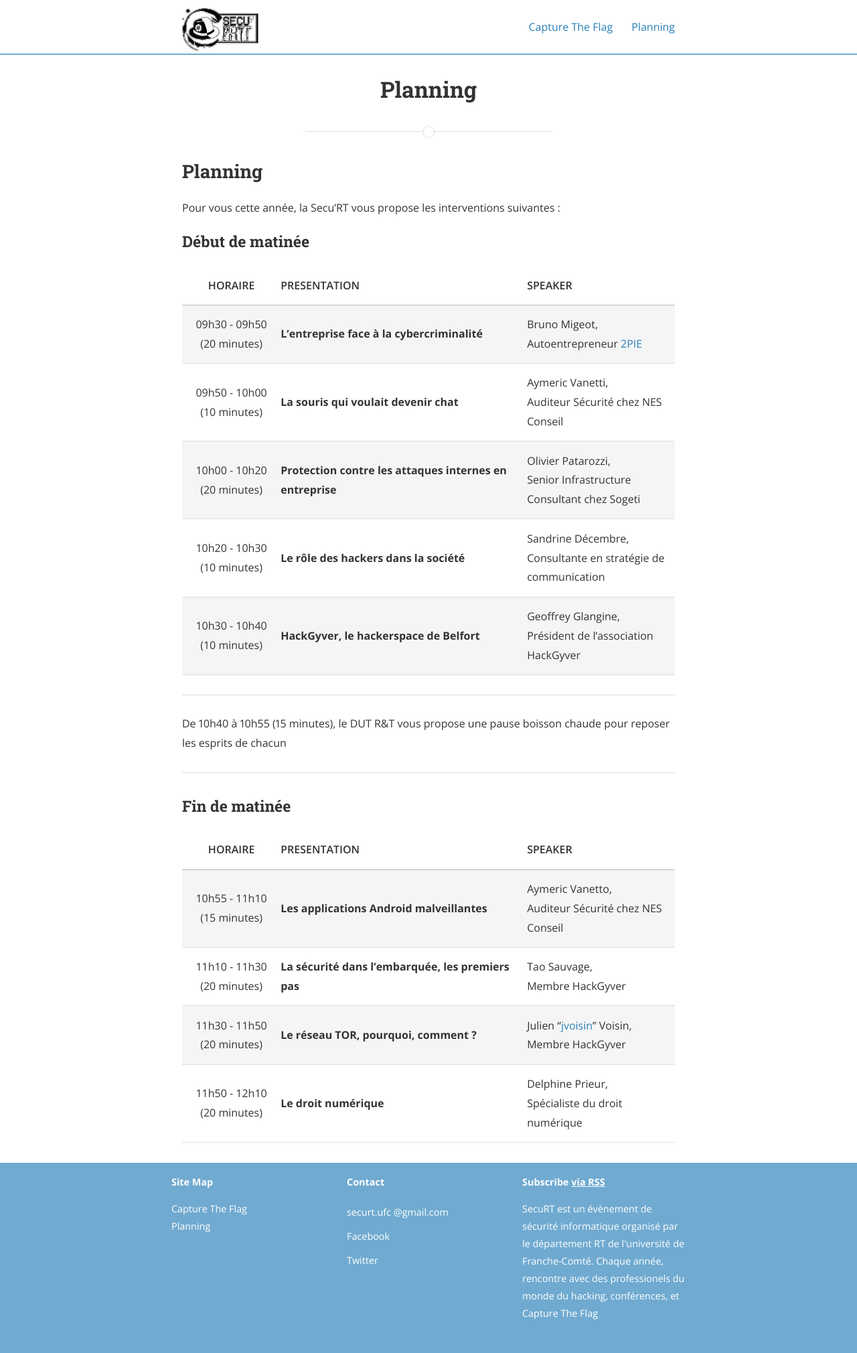
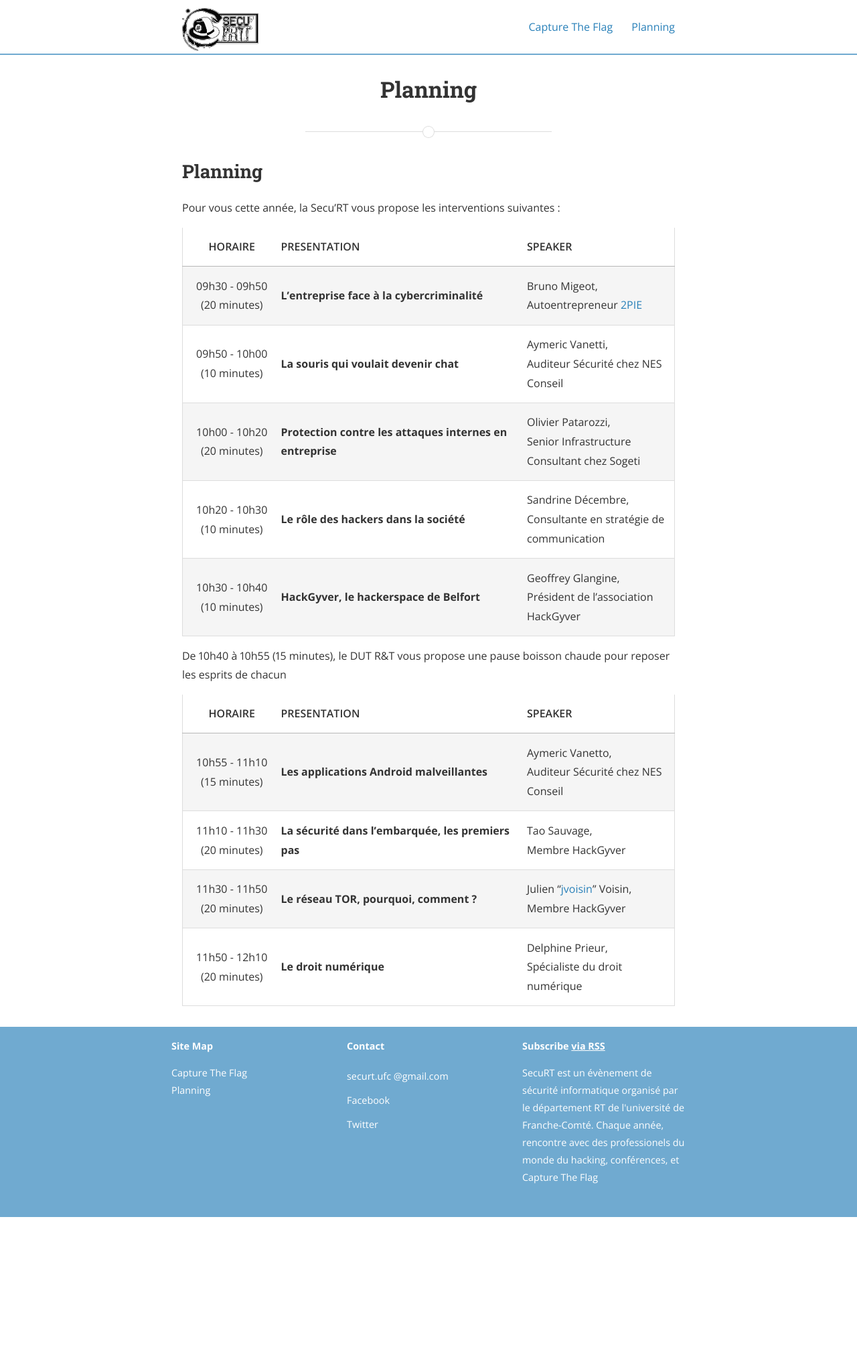
Before and after one commit to SecuRT/securt.github.io, a Jekyll site: the page built from planning.md, in a window 1280 px wide. Shown: the whole page at 67% size. Built offline with Jekyll 4.4.1, drawn with Linux system fonts in a browser that asks for light colours; nearby versions of some CDN libraries; after the commit the page ends 1817 px from its top, so only the background shows below that.

Commit message:
[planning] Add vertical borders and remove subtitles.

```diff
--- a/_sass/base/_tables.scss
+++ b/_sass/base/_tables.scss
@@ -18,6 +18,11 @@ td {
   padding: $small-spacing 0;
 }
 
+tr {
+  border-right: $base-border;
+  border-left: $base-border;
+}
+
 tr,
 td,
 th {
--- a/planning.md
+++ b/planning.md
@@ -7,8 +7,6 @@ permalink: /planning/
 ## Planning
 
 Pour vous cette année, la Secu'RT vous propose les interventions suivantes :
-
-### Début de matinée
 
 <table>
   <thead>
@@ -48,12 +46,8 @@ Pour vous cette année, la Secu'RT vous propose les interventions suivantes :
 </table>
 
 <div>
-    <hr>
     <p>De 10h40 à 10h55 (15 minutes), le DUT R&amp;T vous propose une pause boisson chaude pour reposer les esprits de chacun</p>
-    <hr>
 </div>
-
-### Fin de matinée
 
 <table>
   <thead>
```
